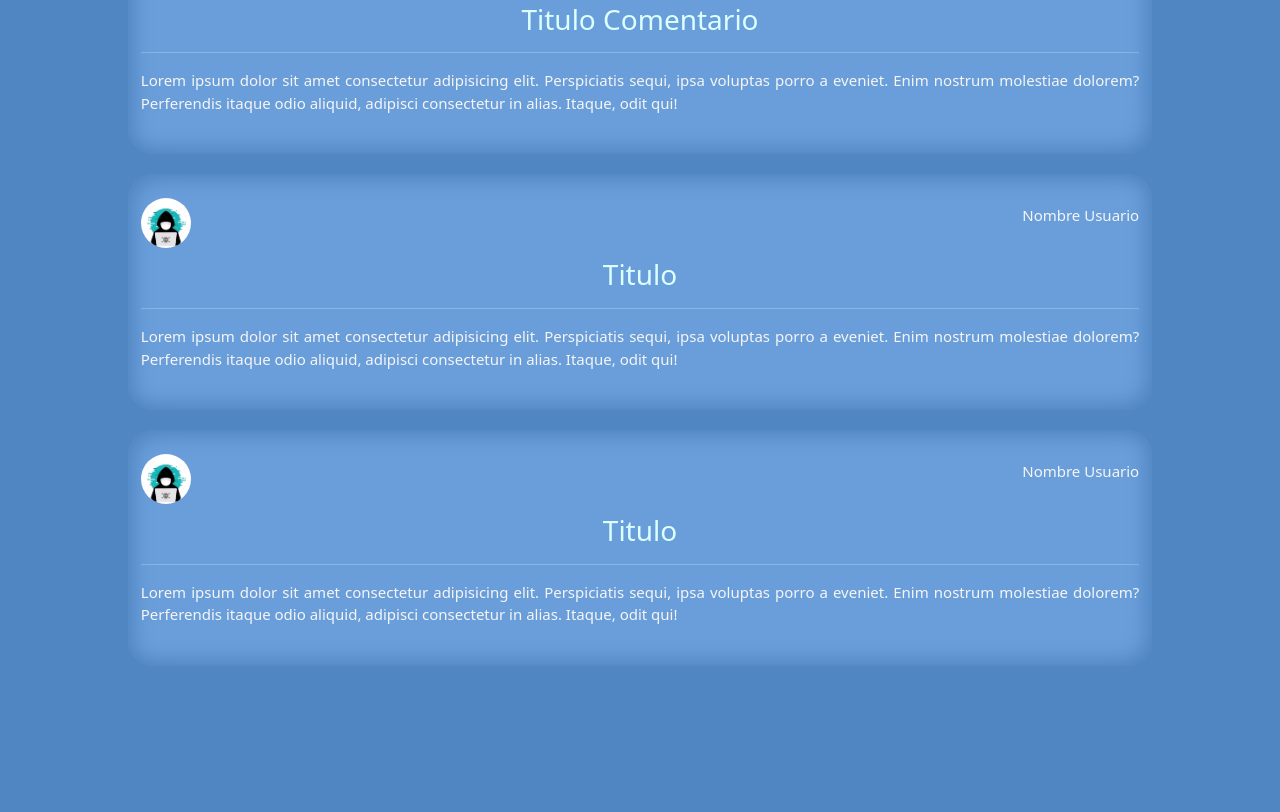
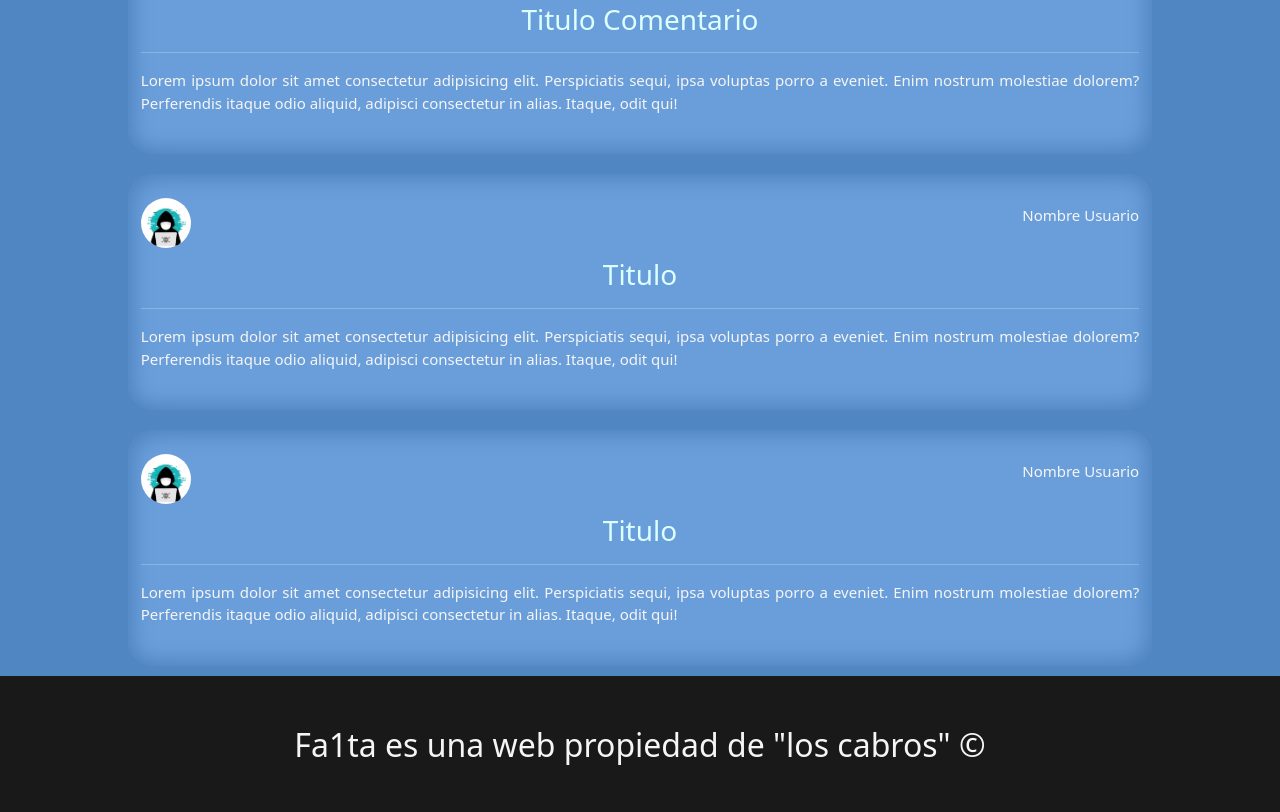
Before and after one commit to gorylactics/falt1_prototipo, a plain HTML site: page pages/perfil_usuario.html in a window 1280 px wide. Shown: the part 797-1609 px from the top of the page. Before the commit the page ends 1473 px from the top, so only its background shows below. Drawn offline with nearby package versions, Linux system fonts and the light colour scheme.

Commit message:
se agrega footer a perfil usuario

```diff
--- a/pages/perfil_usuario.html
+++ b/pages/perfil_usuario.html
@@ -97,6 +97,13 @@
       </ul>
     </div>
   </section>
+  <footer class="container_fluid">
+    <div class="row">
+        <div class="col-lg-12">
+            <h2>Fa1ta es una web propiedad de "los cabros" ©</h2>
+        </div>
+    </div>
+</footer>
   <script src="https://cdn.jsdelivr.net/npm/bootstrap@5.3.2/dist/js/bootstrap.bundle.min.js"
     integrity="sha384-C6RzsynM9kWDrMNeT87bh95OGNyZPhcTNXj1NW7RuBCsyN/o0jlpcV8Qyq46cDfL"
     crossorigin="anonymous"></script>
```
